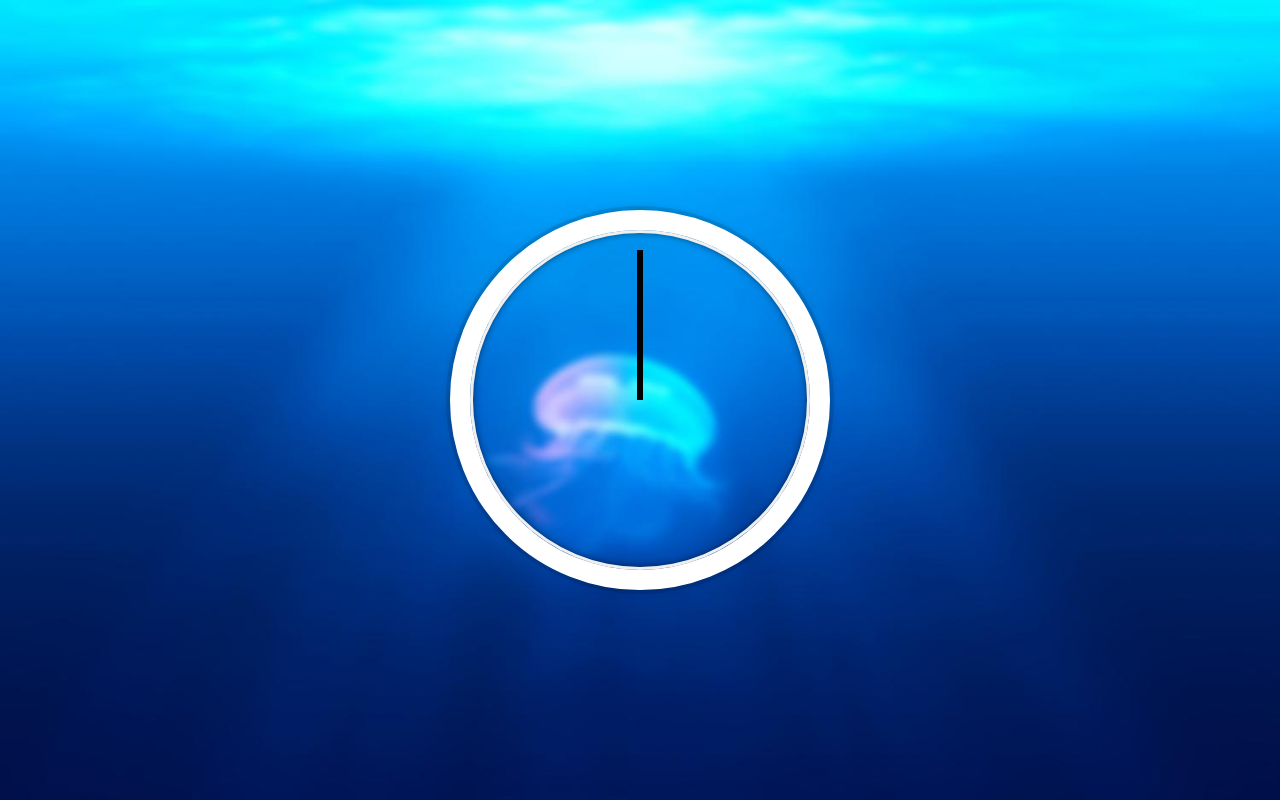
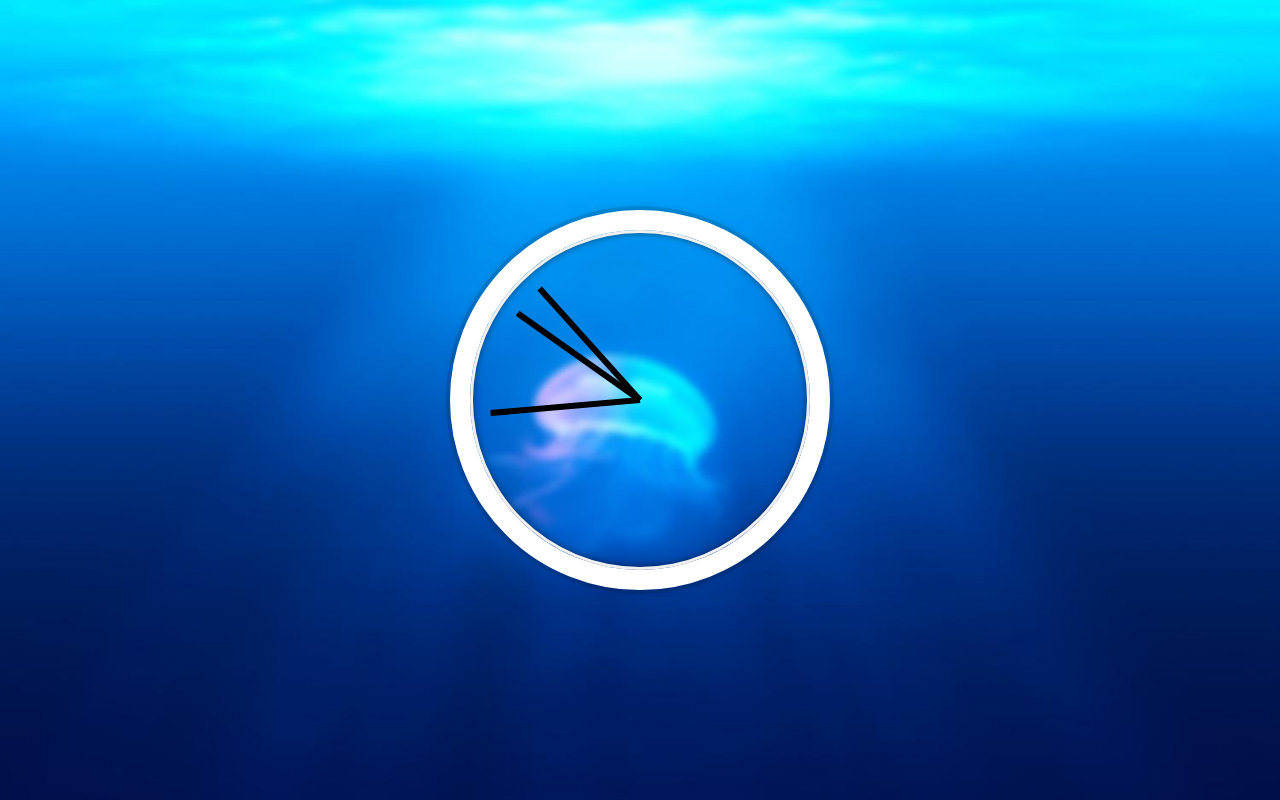
Before and after one commit to Popescu-Iulian/Analog-Clock-app, a plain HTML site: page index.html in a window 1280 px wide. Drawn offline with Linux system fonts and the light colour scheme.

Commit message:
js functionality

```diff
--- a/index.html
+++ b/index.html
@@ -9,7 +9,7 @@
   <title>Analog Clock App</title>
 </head>
 
-<body>
+<body onload="setDate()">
   <div class="clock">
     <div class="clock-face">
       <div class="hand hour-hand"></div>
--- a/main.js
+++ b/main.js
@@ -0,0 +1,21 @@
+const secondHand = document.querySelector('.second-hand');
+const minsHand = document.querySelector('.min-hand');
+const hourHand = document.querySelector('.hour-hand');
+
+function setDate() {
+	const now = new Date();
+
+	const seconds = now.getSeconds();
+	const secondsDegrees = (seconds / 60) * 360 + 90;
+	secondHand.style.transform = `rotate(${secondsDegrees}deg)`;
+
+	const mins = now.getMinutes();
+	const minsDegrees = (mins / 60) * 360 + (seconds / 60) * 6 + 90;
+	minsHand.style.transform = `rotate(${minsDegrees}deg)`;
+
+	const hour = now.getHours();
+	const hourDegrees = (hour / 12) * 360 + (mins / 60) * 30 + 90;
+	hourHand.style.transform = `rotate(${hourDegrees}deg)`;
+}
+
+setInterval(setDate, 1000);
```
